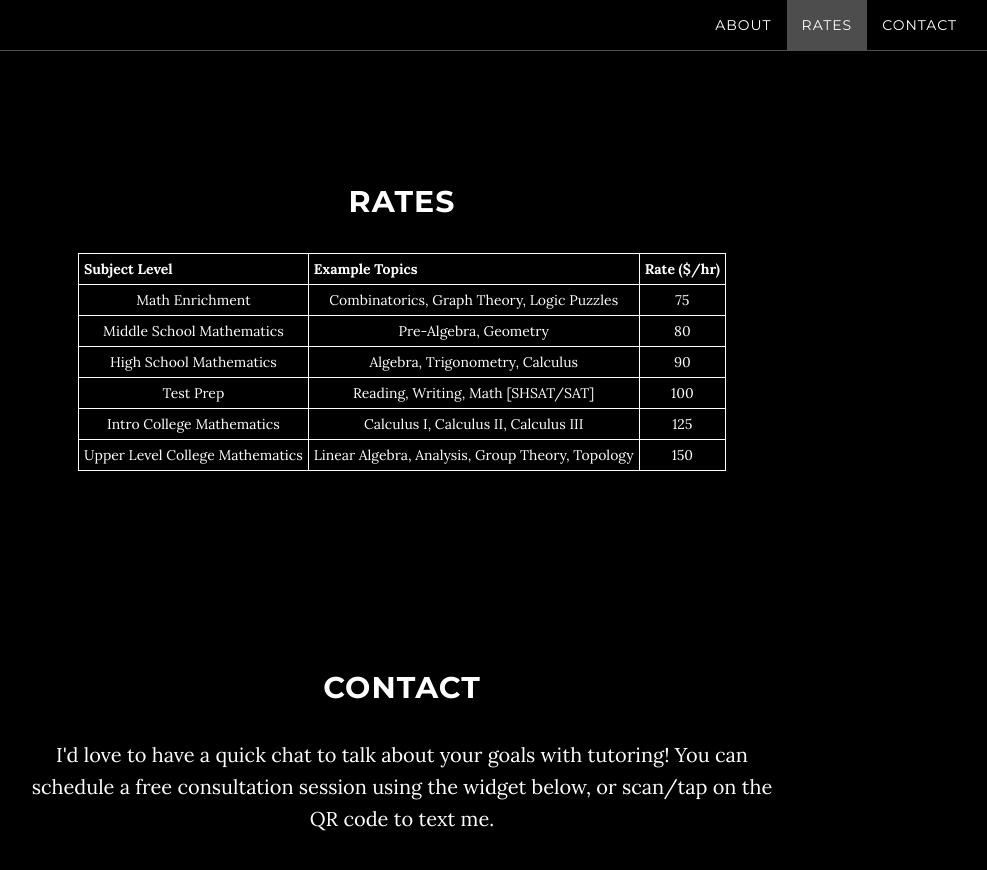
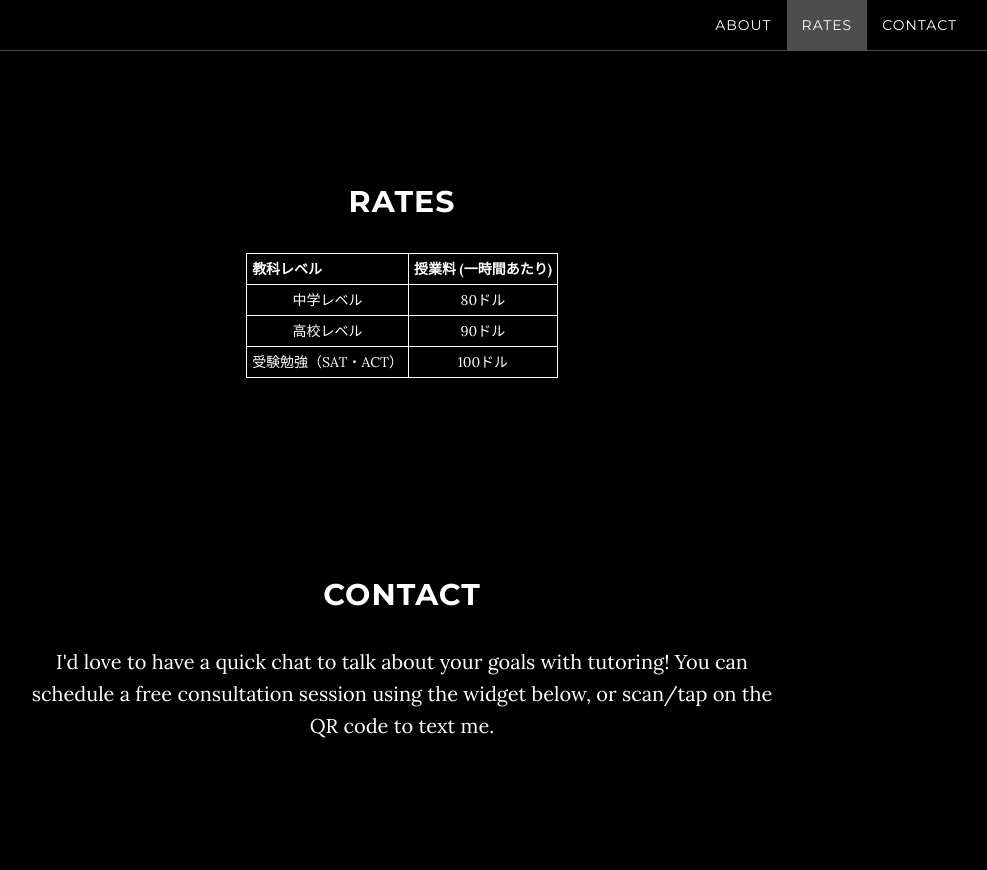
Before and after one commit to taro-shima-jpn/taro-shima-jpn.github.io, a Jekyll site: the page built from index.html, in a window 1280 px wide and 900 px high, scrolled down 1509 px. Shown: the top 870 px of the window, without its empty margins (238-1225 px from the left). Built offline with Jekyll 4.4.1, drawn with Linux system fonts in a browser that asks for light colours.

Commit message:
Update rates.html

```diff
--- a/_includes/rates.html
+++ b/_includes/rates.html
@@ -19,39 +19,20 @@
           <h2>Rates</h2>
           <table class="center">
             <tr>
-              <th>Subject Level</th>
-              <th>Example Topics</th>
-              <th>Rate ($/hr)</th>
+              <th>教科レベル</th>
+              <th>授業料 (一時間あたり)</th>
             </tr>
             <tr>
-              <td>Math Enrichment</td>
-              <td>Combinatorics, Graph Theory, Logic Puzzles</td>
-              <td>75</td>
+              <td>中学レベル</td>
+              <td>80ドル</td>
             </tr>
             <tr>
-              <td>Middle School Mathematics</td>
-              <td>Pre-Algebra, Geometry</td>
-              <td>80</td>
+              <td>高校レベル</td>
+              <td>90ドル</td>
             </tr>
             <tr>
-              <td>High School Mathematics</td>
-              <td>Algebra, Trigonometry, Calculus</td>
-              <td>90</td>
-            </tr>
-            <tr>
-              <td>Test Prep</td>
-              <td>Reading, Writing, Math [SHSAT/SAT]</td>
-              <td>100</td>
-            </tr>
-            <tr>
-              <td>Intro College Mathematics</td>
-              <td>Calculus I, Calculus II, Calculus III</td>
-              <td>125</td>
-            </tr>
-            <tr>
-              <td>Upper Level College Mathematics</td>
-              <td>Linear Algebra, Analysis, Group Theory, Topology</td>
-              <td>150</td>
+              <td>受験勉強（SAT・ACT）</td>
+              <td>100ドル</td>
             </tr>
           </table>
         </div>
```
